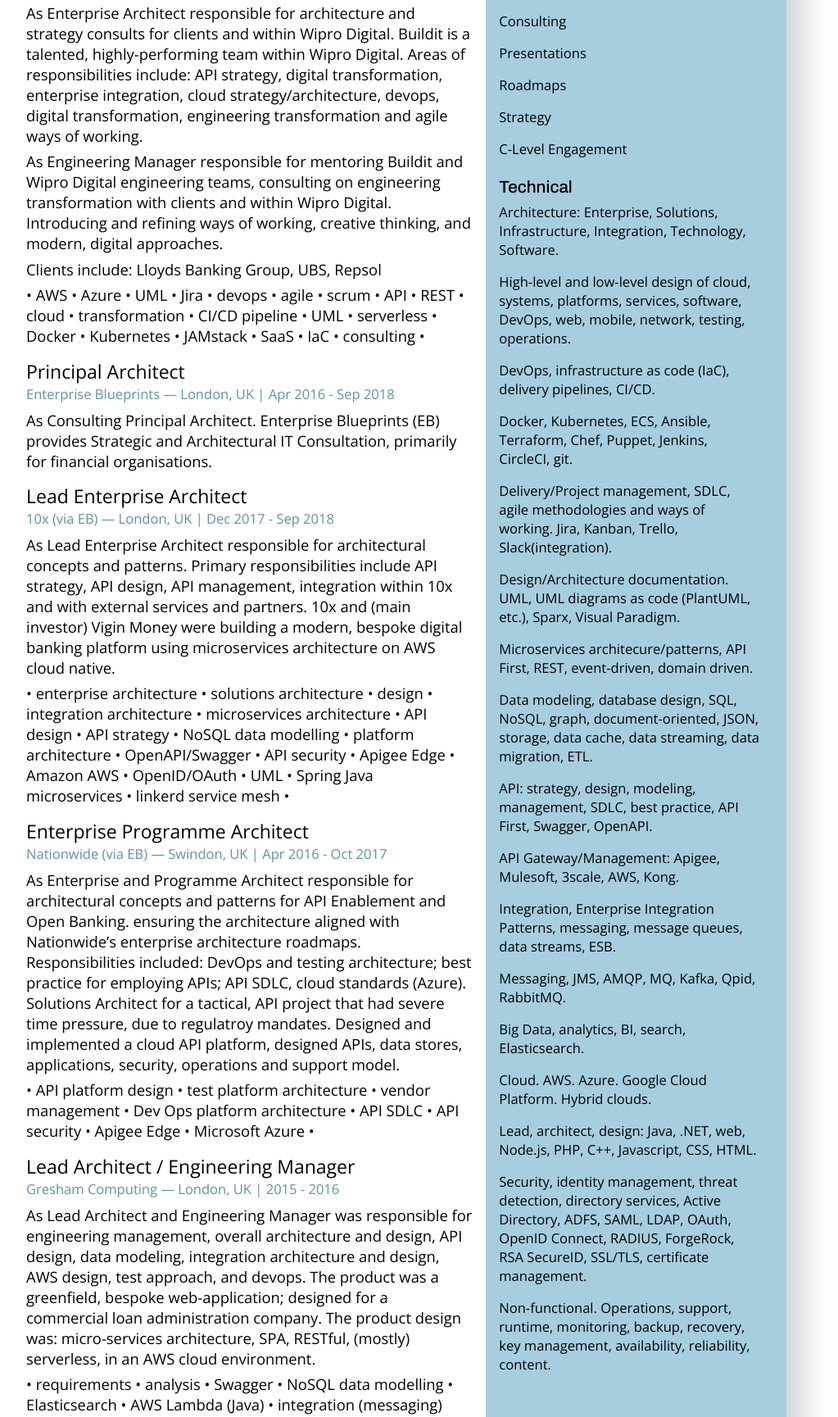
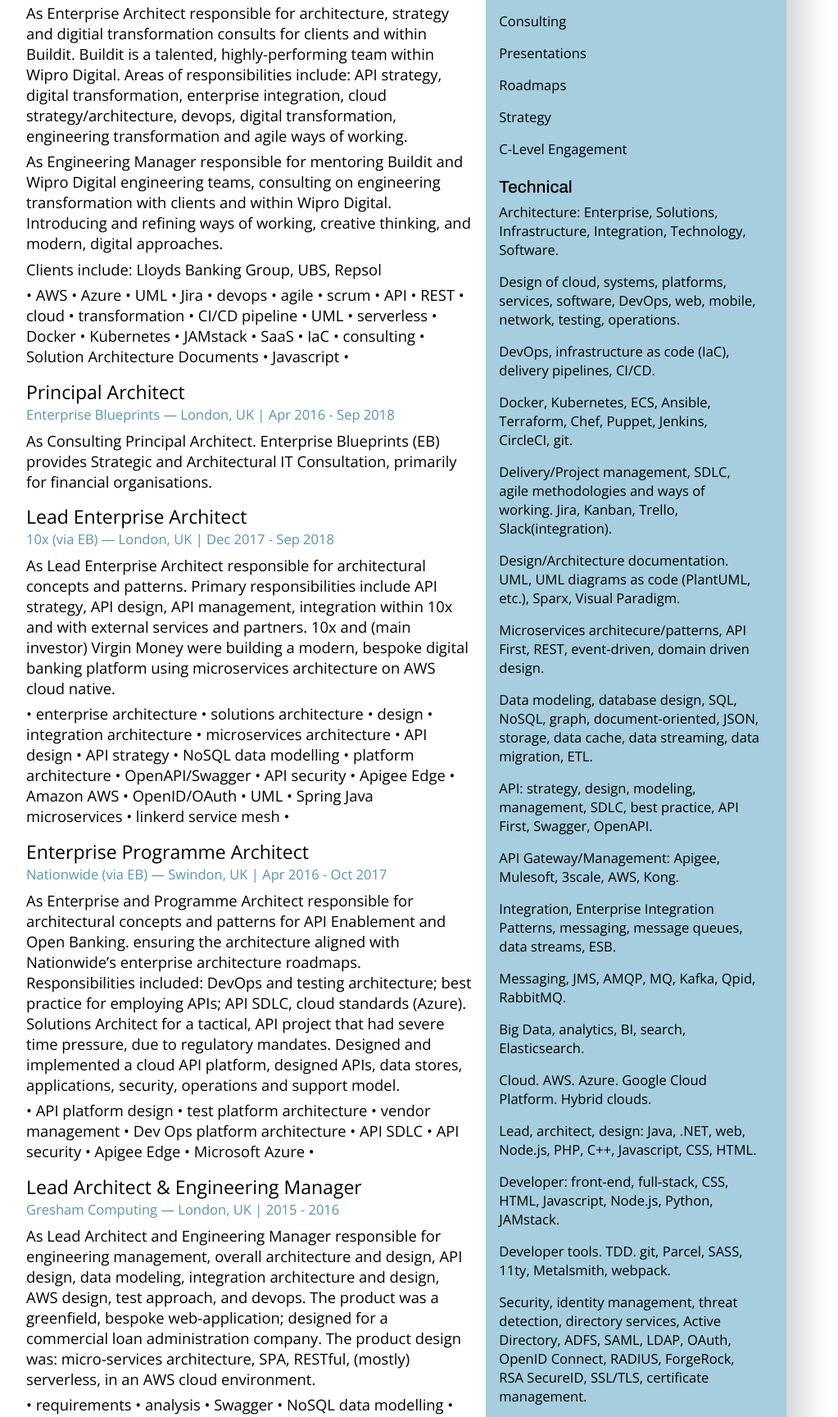
Before and after one commit to bradarnst/newcv, an Eleventy site: page src/index.html in a window 1280 px wide. Shown: the part 901-2630 px from the top of the page at 82% size, without its empty margins (160-1183 px from the left). Built offline with nearby package versions, Linux system fonts and the light colour scheme; Eleventy itself is replaced by a stand-in of ours; files that its build step writes are made by us from their sources.

Commit message:
minor experiences + skills changes

```diff
--- a/src/partials/_experience.md
+++ b/src/partials/_experience.md
@@ -5,13 +5,13 @@
 ## Professional Experience
 #### Enterprise Architect & Engineering Manager
 ###### Buildit @ Wipro Digital — London, UK | Sep 2018 - Present
-As Enterprise Architect responsible for architecture and strategy consults for clients and within Wipro Digital. Buildit is a talented, highly-performing team within Wipro Digital. Areas of responsibilities include: API strategy, digital transformation, enterprise integration, cloud strategy/architecture, devops, digital transformation, engineering transformation and agile ways of working.
+As Enterprise Architect responsible for architecture, strategy and digitial transformation consults for clients and within Buildit. Buildit is a talented, highly-performing team within Wipro Digital. Areas of responsibilities include: API strategy, digital transformation, enterprise integration, cloud strategy/architecture, devops, digital transformation, engineering transformation and agile ways of working.
 
 As Engineering Manager responsible for mentoring Buildit and Wipro Digital engineering teams, consulting on engineering transformation with clients and within Wipro Digital. Introducing and refining ways of working, creative thinking, and modern, digital approaches.
 
 Clients include: Lloyds Banking Group, UBS, Repsol
 
-• AWS • Azure • UML • Jira • devops • agile • scrum • API • REST • cloud • transformation • CI/CD pipeline • UML • serverless • Docker • Kubernetes • JAMstack • SaaS • IaC • consulting •
+• AWS • Azure • UML • Jira • devops • agile • scrum • API • REST • cloud • transformation • CI/CD pipeline • UML • serverless • Docker • Kubernetes • JAMstack • SaaS • IaC • consulting • Solution Architecture Documents • Javascript •
 
 
 #### Principal Architect
@@ -22,21 +22,21 @@
 #### Lead Enterprise Architect
 ###### 10x (via EB) — London, UK | Dec 2017 - Sep 2018
 
-As Lead Enterprise Architect responsible for architectural concepts and patterns. Primary responsibilities include API strategy, API design, API management, integration within 10x and with external services and partners. 10x and (main investor) Vigin Money were building a modern, bespoke digital banking platform using microservices architecture on AWS cloud native.
+As Lead Enterprise Architect responsible for architectural concepts and patterns. Primary responsibilities include API strategy, API design, API management, integration within 10x and with external services and partners. 10x and (main investor) Virgin Money were building a modern, bespoke digital banking platform using microservices architecture on AWS cloud native.
 
 • enterprise architecture • solutions architecture • design • integration architecture • microservices architecture • API design • API strategy • NoSQL data modelling • platform architecture • OpenAPI/Swagger • API security • Apigee Edge • Amazon AWS • OpenID/OAuth • UML • Spring Java microservices • linkerd service mesh •
 
 #### Enterprise Programme Architect
 ###### Nationwide (via EB) — Swindon, UK | Apr 2016 - Oct 2017
 
-As Enterprise and Programme Architect responsible for architectural concepts and patterns for API Enablement and Open Banking. ensuring the architecture aligned with Nationwide’s enterprise architecture roadmaps. Responsibilities included: DevOps and testing architecture; best practice for employing APIs; API SDLC, cloud standards (Azure). Solutions Architect for a tactical, API project that had severe time pressure, due to regulatroy mandates. Designed and implemented a cloud API platform, designed APIs, data stores, applications, security, operations and support model.
+As Enterprise and Programme Architect responsible for architectural concepts and patterns for API Enablement and Open Banking. ensuring the architecture aligned with Nationwide’s enterprise architecture roadmaps. Responsibilities included: DevOps and testing architecture; best practice for employing APIs; API SDLC, cloud standards (Azure). Solutions Architect for a tactical, API project that had severe time pressure, due to regulatory mandates. Designed and implemented a cloud API platform, designed APIs, data stores, applications, security, operations and support model.
 
 • API platform design • test platform architecture • vendor management • Dev Ops platform architecture • API SDLC • API security • Apigee Edge • Microsoft Azure •
 
-#### Lead Architect / Engineering Manager
+#### Lead Architect & Engineering Manager
 ###### Gresham Computing — London, UK | 2015 - 2016
 
-As Lead Architect and Engineering Manager was responsible for engineering management, overall architecture and design, API design, data modeling, integration architecture and design, AWS design, test approach, and devops. The product was a greenfield, bespoke web-application; designed for a commercial loan administration company. The product design was: micro-services architecture, SPA, RESTful, (mostly) serverless, in an AWS cloud environment.
+As Lead Architect and Engineering Manager responsible for engineering management, overall architecture and design, API design, data modeling, integration architecture and design, AWS design, test approach, and devops. The product was a greenfield, bespoke web-application; designed for a commercial loan administration company. The product design was: micro-services architecture, SPA, RESTful, (mostly) serverless, in an AWS cloud environment.
 
 • requirements • analysis • Swagger • NoSQL data modelling • Elasticsearch • AWS Lambda (Java) • integration (messaging) design • federated identity management • SPA (AngularJS, HTML5) • AWS • estimates • hiring • customer engagement •
 
@@ -52,7 +52,7 @@
 
 As Enterprise Architect provided enterprise architecture, strategy, planning, continuous improvement, design and delivery of solutions. Collaborated with KiwiRail IT architects on life cycle planning, architectural principles, policies and standards. Architected for change.
 
-As Lead Architect on a $25M+ multi-year, programme transitioning KiwiRail Freight legacy systems to a bespoke architecture. Responsibilities: architecture and design of an event-driven, SOA for operations, booking, billing, invoicing, analytics, workflow, task management, logistics, platforms and SSO. Led the technical team and directed many vendor resources.
+As Lead Architect and Technical Lead on a $25M+ multi-year, programme transitioning KiwiRail Freight legacy systems to a bespoke architecture. Responsibilities: architecture and design of an event-driven, SOA for operations, booking, billing, invoicing, analytics, workflow, task management, logistics, platforms and SSO. Led the technical team and directed many vendor resources.
 
 The programme included: custom development, integration services, platform selection, web, app servers, document storage, security, workflow, rules, graph and NoSQL databases, search, event recording, analytics, audit and infrastructure. Key activities and deliverables include: Design, Architecture, Implementation Planning, Strategy, and Documentation.
 
--- a/src/partials/_skills.md
+++ b/src/partials/_skills.md
@@ -21,7 +21,7 @@
 
 Architecture: Enterprise, Solutions, Infrastructure, Integration, Technology, Software.
 
-High-level and low-level design of cloud, systems, platforms, services, software, DevOps, web, mobile, network, testing, operations.
+Design of cloud, systems, platforms, services, software, DevOps, web, mobile, network, testing, operations.
 
 DevOps, infrastructure as code (IaC), delivery pipelines, CI/CD.
 
@@ -31,7 +31,7 @@
 
 Design/Architecture documentation. UML, UML diagrams as code (PlantUML, etc.), Sparx, Visual Paradigm.
 
-Microservices architecure/patterns, API First, REST, event-driven, domain driven.
+Microservices architecure/patterns, API First, REST, event-driven, domain driven design.
 
 Data modeling, database design, SQL, NoSQL, graph, document-oriented, JSON, storage, data cache, data streaming, data migration, ETL.
 
@@ -49,6 +49,10 @@
 
 Lead, architect, design: Java, .NET, web, Node.js, PHP, C++, Javascript, CSS, HTML.
 
+Developer: front-end, full-stack, CSS, HTML, Javascript, Node.js, Python, JAMstack.
+
+Developer tools. TDD. git, Parcel, SASS, 11ty, Metalsmith, webpack.
+
 Security, identity management, threat detection, directory services, Active Directory, ADFS, SAML, LDAP, OAuth, OpenID Connect, RADIUS, ForgeRock, RSA SecureID, SSL/TLS, certificate management.
 
 Non-functional. Operations, support, runtime, monitoring, backup, recovery, key management, availability, reliability, content.
```
